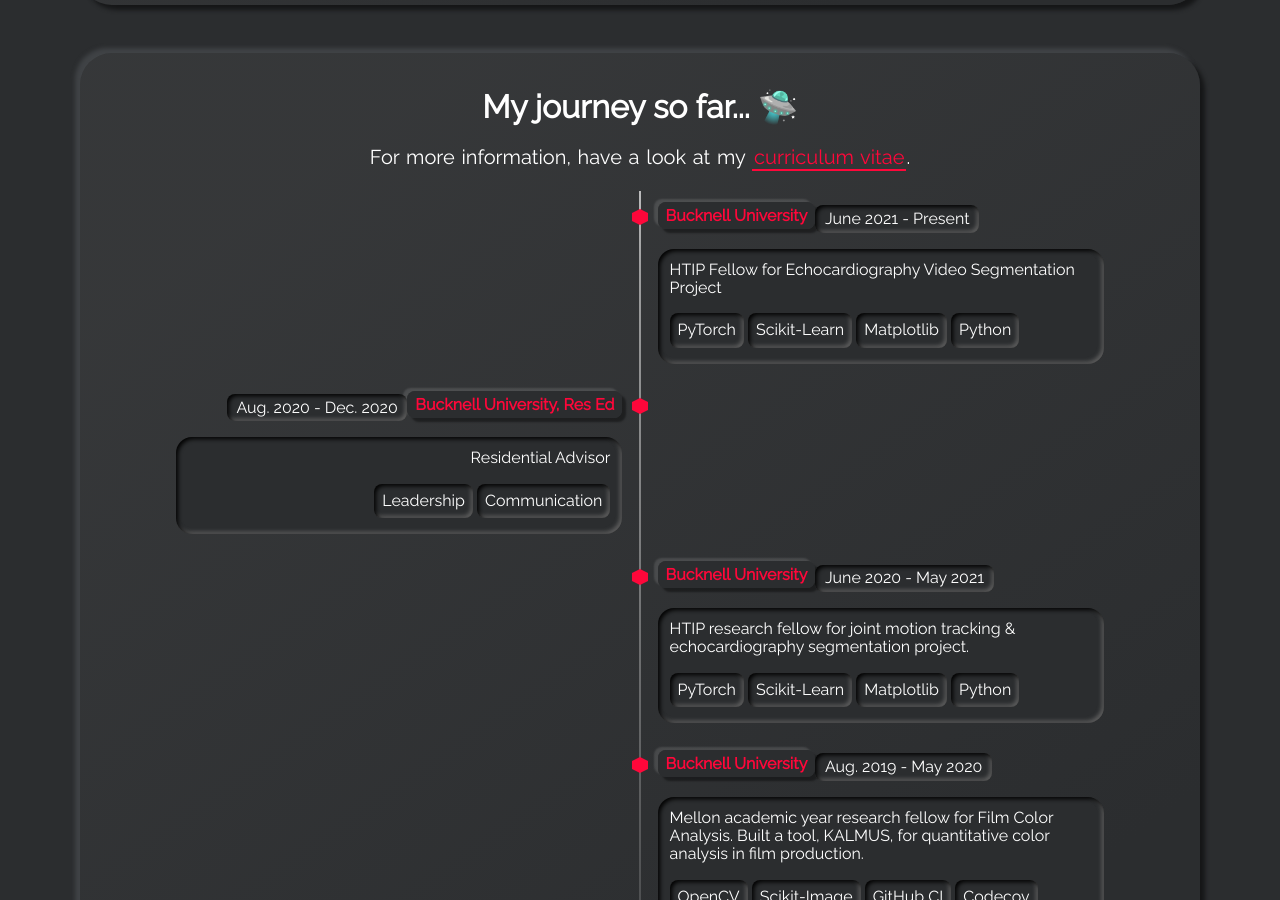
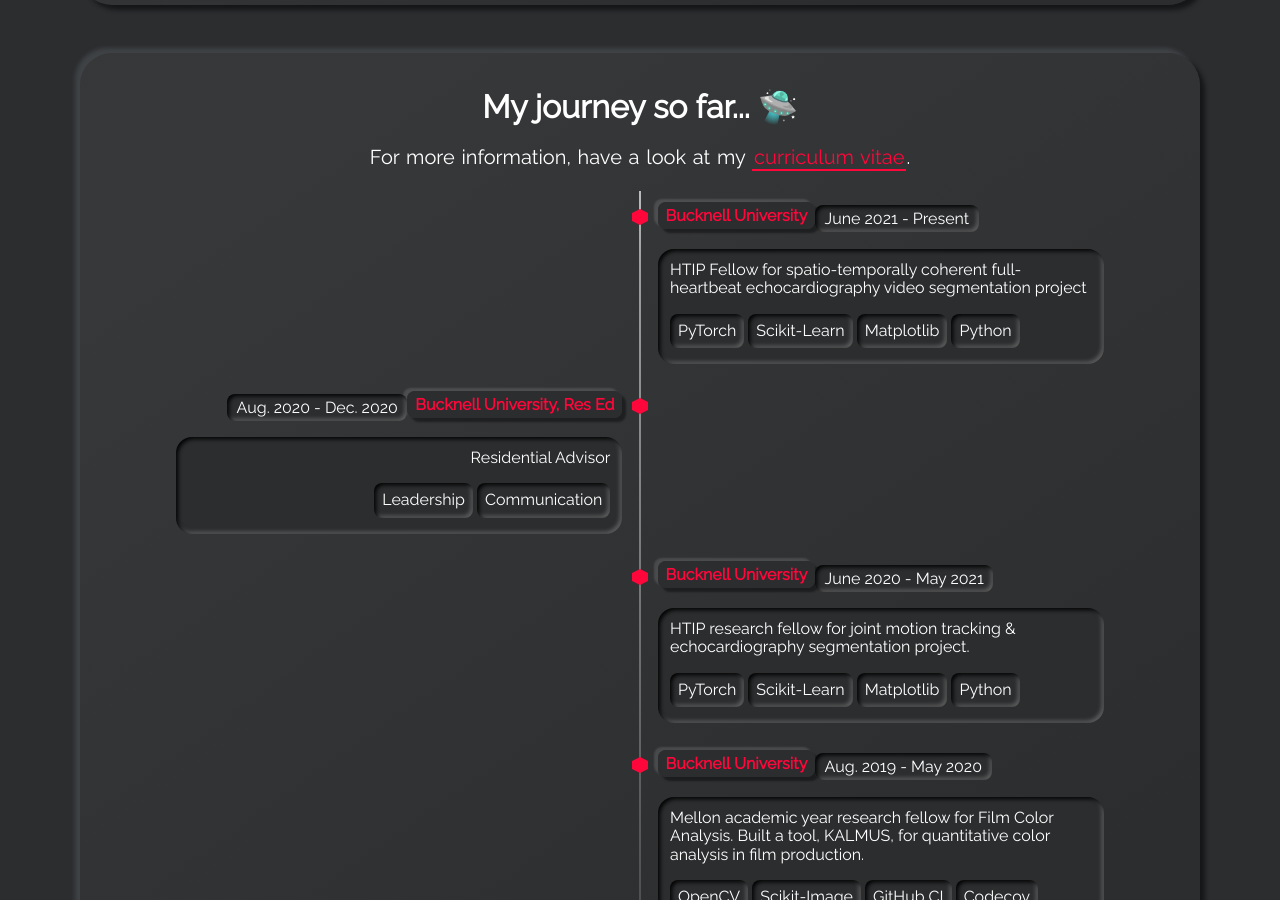
Before and after one commit to yc015/yc015.github.io, a Jekyll site: the page index.html, which Jekyll copies as it is, in a window 1280 px wide and 900 px high, scrolled down 1874 px. Built offline with Jekyll 4.4.1, drawn with Linux system fonts in a browser that asks for light colours; some of the changed text lies outside the part shown.

Commit message:
update the link to my cv

```diff
--- a/_config.yml
+++ b/_config.yml
@@ -55,7 +55,7 @@
 timeline_title: My journey so far... &#128760
 # cv_download_link: The link where you host your cv.
 # > e.g. you share your cv on your dropbox, then add the dropbox link here
-cv_download_link: https://example.com/
+cv_download_link: https://docs.google.com/uc?export=download&id=1RRE5ivlmyc3-NM1Wuw-nvpMir4aZWjV9
 
 # PROJECTS SECTION
 # show_projects_card:
--- a/_data/projects.yml
+++ b/_data/projects.yml
@@ -13,7 +13,7 @@
 #     - tag: AngularJS
 #     - tag: Node
 
-- name: Full-Heartbeat Echocardiography Video Segmentation
+- name: Spatio-temporally Coherent Full-Heartbeat Echocardiography Video Segmentation
   descr: "We aim to further improve the accuracy and applicability of echocardiography video segmentation by extending the analysis from half-heartbeat (End-diastolic to End-systolic phases) to full-heartbeat video. Besides incorporating additional information from ES to ED phase, we wish to replace the 3D convolution layers with the R2 + 1D spatio-temporal convolutions, which show improved performance on the action recognition in video analysis."
   tags:
     - tag: Ongoing
--- a/_data/timeline.yml
+++ b/_data/timeline.yml
@@ -20,7 +20,7 @@
 - title: Bucknell University
   title-url: https://scholar.google.com/citations?user=PptmLrYAAAAJ&hl=en
   date: June 2021 - Present
-  subtitle: HTIP Fellow for Echocardiography Video Segmentation Project
+  subtitle: HTIP Fellow for spatio-temporally coherent full-heartbeat echocardiography video segmentation project
   tags:
     - tag: PyTorch
     - tag: Scikit-Learn
--- a/index.html
+++ b/index.html
@@ -243,7 +243,7 @@
         <h1 class="title">My journey so far... &#128760</h1>
 <p class="subtitle">
   For more information, have a look at my
-  <a class="highlight-link" href="https://example.com/" target="_blank" rel="noreferrer">
+  <a class="highlight-link" href="https://docs.google.com/uc?export=download&id=1RRE5ivlmyc3-NM1Wuw-nvpMir4aZWjV9" target="_blank" rel="noreferrer">
     curriculum vitae
   </a>.
 </p>
@@ -268,7 +268,7 @@
               </span>
             </div>
             <div class="desc neumorphism-card" data-aos="zoom-in-left">
-              HTIP Fellow for Echocardiography Video Segmentation Project
+              HTIP Fellow for spatio-temporally coherent full-heartbeat echocardiography video segmentation project
 
                 <div class="tag-wrapper">
 
@@ -442,7 +442,7 @@
 
       <div class="project neumorphism-card" data-aos="zoom-in-down">
         <div class="name-link-wrapper">
-          <h3>Full-Heartbeat Echocardiography Video Segmentation</h3>
+          <h3>Spatio-temporally Coherent Full-Heartbeat Echocardiography Video Segmentation</h3>
         </div>
         <p class="project-desc">We aim to further improve the accuracy and applicability of echocardiography video segmentation by extending the analysis from half-heartbeat (End-diastolic to End-systolic phases) to full-heartbeat video. Besides incorporating additional information from ES to ED phase, we wish to replace the 3D convolution layers with the R2 + 1D spatio-temporal convolutions, which show improved performance on the action recognition in video analysis.</p>
 
```
